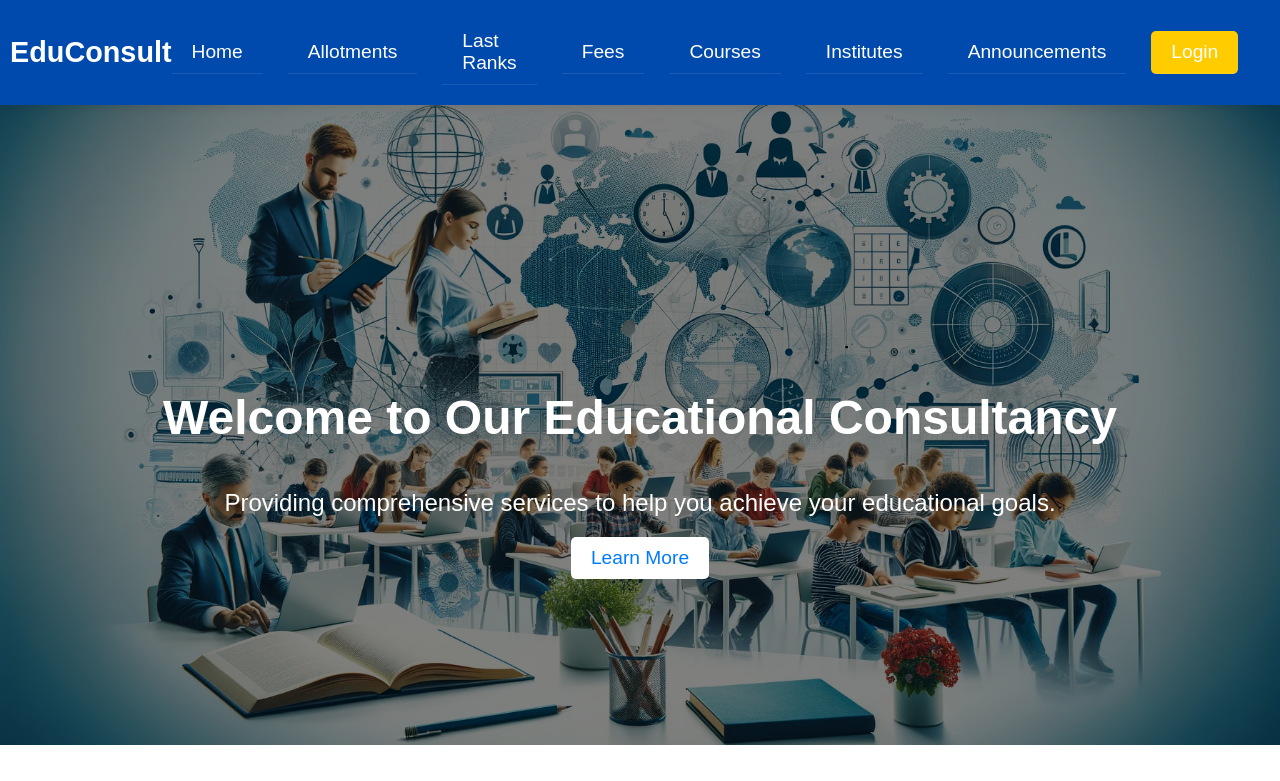
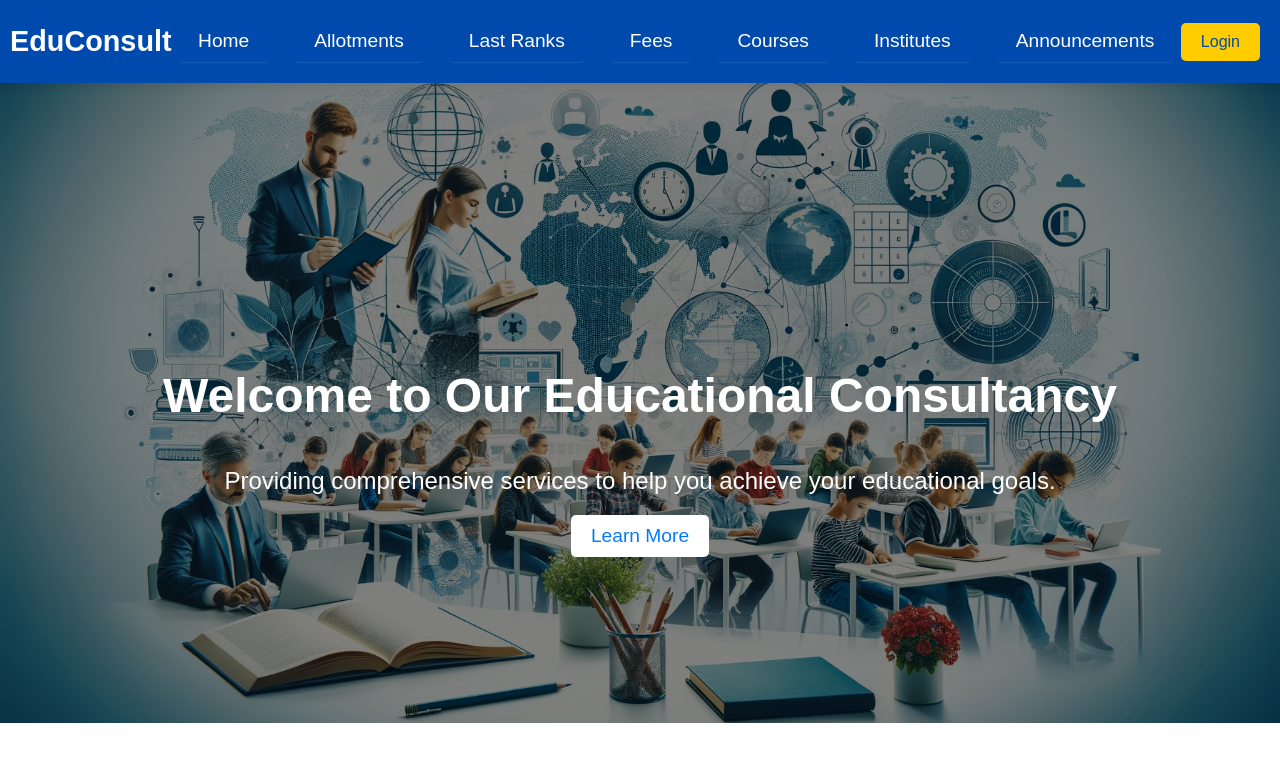
Before and after one commit to abinmk/eduConsultancy, a React (Create React App) app: page / in a window 1280 px wide. Shown: the top 781 px of the page. Built offline with nearby package versions, Linux system fonts and the light colour scheme.

Commit message:
ADDED netlify

```diff
--- a/src/App.js
+++ b/src/App.js
@@ -1,27 +1,13 @@
+// src/App.js
 import React from 'react';
-import { BrowserRouter as Router, Route, Routes } from 'react-router-dom';
-import Home from './pages/Home';
-import Allotments from './pages/Allotments';
-import LastRanks from './pages/LastRanks';
-import Fees from './pages/Fees';
-import Courses from './pages/Courses';
-import Institutes from './pages/Institutes';
-import Announcements from './pages/Announcements';
+import AppRoutes from './Routes';
 
-function App() {
+const App = () => {
   return (
-    <Router>
-      <Routes>
-        <Route path="/" element={<Home />} />
-        <Route path="/allotments" element={<Allotments />} />
-        <Route path="/last-ranks" element={<LastRanks />} />
-        <Route path="/fees" element={<Fees />} />
-        <Route path="/courses" element={<Courses />} />
-        <Route path="/institutes" element={<Institutes />} />
-        <Route path="/announcements" element={<Announcements />} />
-      </Routes>
-    </Router>
+    <div className="App">
+      <AppRoutes />
+    </div>
   );
-}
+};
 
 export default App;
--- /dev/null
+++ b/src/Routes.js
@@ -0,0 +1,27 @@
+// src/Routes.js
+import React from 'react';
+import { BrowserRouter as Router, Route, Routes } from 'react-router-dom';
+import Home from './pages/Home';
+import Allotments from './pages/Allotments';
+import LastRanks from './pages/LastRanks';
+import Fees from './pages/Fees';
+import Courses from './pages/Courses';
+import Institutes from './pages/Institutes';
+import Announcements from './pages/Announcements';
+import Header from './components/Header';
+
+const AppRoutes = () => (
+  <Router>
+    <Routes>
+      <Route path="/" element={<Home />} />
+      <Route path="/allotments" element={<Allotments />} />
+      <Route path="/last-ranks" element={<LastRanks />} />
+      <Route path="/fees" element={<Fees />} />
+      <Route path="/courses" element={<Courses />} />
+      <Route path="/institutes" element={<Institutes />} />
+      <Route path="/announcements" element={<Announcements />} />
+    </Routes>
+  </Router>
+);
+
+export default AppRoutes;
--- a/src/components/Header.js
+++ b/src/components/Header.js
@@ -37,8 +37,8 @@ const Header = () => {
         <Link to="/courses" onClick={closeMenu}>Courses</Link>
         <Link to="/institutes" onClick={closeMenu}>Institutes</Link>
         <Link to="/announcements" onClick={closeMenu}>Announcements</Link>
-        <Link to="/login" className="header-login" onClick={closeMenu}>Login</Link>
       </nav>
+      <Link to="/login" className="header-login" onClick={closeMenu}>Login</Link>
       <div className="menu-icon" onClick={toggleMenu}>
         {menuOpen ? <FaTimes /> : <FaBars />}
       </div>
--- a/src/pages/Allotments.js
+++ b/src/pages/Allotments.js
@@ -117,10 +117,10 @@ const Allotments = () => {
               <tbody>
                 {filteredData.map((item, index) => (
                   <tr key={index}>
-                    <td>{item.Rank}</td>
-                    <td>{item['Allotted Quota']}</td>
-                    <td>{item['Allotted Institute']}</td>
-                    <td>{item.Course}</td>
+                    <td data-label="Rank">{item.Rank}</td>
+                    <td data-label="Allotted Quota">{item['Allotted Quota']}</td>
+                    <td data-label="Allotted Institute">{item['Allotted Institute']}</td>
+                    <td data-label="Course">{item.Course}</td>
                   </tr>
                 ))}
               </tbody>
--- a/src/styles/Allotments.css
+++ b/src/styles/Allotments.css
@@ -67,3 +67,41 @@ tbody tr:nth-child(even) {
   color: #004aad;
   margin-top: 20px;
 }
+
+/* Responsive Styles */
+@media (max-width: 768px) {
+  .filter-section input,
+  .filter-section select {
+    width: 100%; /* Full width on mobile */
+  }
+
+  .filter-row {
+    flex-direction: column;
+    gap: 20px;
+  }
+
+  table, th, td {
+    display: block;
+    width: 100%;
+  }
+
+  th {
+    display: none; /* Hide table headers */
+  }
+
+  td {
+    position: relative;
+    padding-left: 50%;
+    text-align: right;
+  }
+
+  td::before {
+    content: attr(data-label); /* Use data-label to show headers on mobile */
+    position: absolute;
+    left: 10px;
+    width: calc(50% - 20px);
+    padding-right: 10px;
+    text-align: left;
+    font-weight: bold;
+  }
+}
--- a/src/styles/Header.css
+++ b/src/styles/Header.css
@@ -10,51 +10,64 @@
   padding: 20px 0px;
   z-index: 1000;
   box-shadow: 0 2px 10px rgba(0, 0, 0, 0.1);
-  transition: background-color 0.3s ease;
+  transition: background-color 0.3s ease, padding 0.3s ease;
 }
 
 .header-container.scrolled {
   background-color: #00337c;
+  padding: 10px 0px;
 }
 
 .header-logo {
   font-size: 1.8rem;
   font-weight: bold;
   color: #fff;
-  margin-left:10px;
+  margin-left: 10px;
   text-decoration: none;
+  transition: transform 0.3s ease;
+}
+
+.header-logo:hover {
+  transform: scale(1.1);
 }
 
 .header-nav {
   display: flex;
   gap: 25px;
   align-items: center;
+  justify-content: center; /* Center the nav items */
+  flex: 1; /* Allow the nav to take up remaining space */
 }
 
 .header-nav a {
   color: #fff;
   text-decoration: none;
   font-size: 1.2rem;
-  transition: color 0.3s ease;
+  padding: 10px 15px;
+  border-radius: 5px;
+  transition: color 0.3s ease, background-color 0.3s ease, transform 0.3s ease;
 }
 
 .header-nav a:hover {
   color: #ffcc00;
+  background-color: rgba(255, 255, 255, 0.1);
+  transform: translateY(-5px);
 }
 
 .header-login {
   background-color: #ffcc00;
-  margin-right: 50px;
+  margin-right: 20px; /* Ensure space from the right edge */
   color: #004aad;
   padding: 10px 20px;
   border-radius: 5px;
   text-decoration: none;
-  transition: background-color 0.3s ease, color 0.3s ease;
+  transition: background-color 0.3s ease, color 0.3s ease, transform 0.3s ease;
 }
 
 .header-login:hover {
   background-color: #ffd633;
   color: #00337c;
+  transform: translateY(-5px);
 }
 
 .menu-icon {
@@ -62,7 +75,7 @@
   font-size: 2rem;
   cursor: pointer;
   color: #fff;
-  margin:10px;
+  margin: 10px;
 }
 
 .header-nav.open {
@@ -84,6 +97,7 @@
   border-bottom: 1px solid rgba(255, 255, 255, 0.1);
 }
 
+/* Responsive Styles */
 @media (max-width: 768px) {
   .header-nav {
     display: none;
@@ -92,4 +106,8 @@
   .menu-icon {
     display: block;
   }
+
+  .header-login {
+    display: none; /* Hide login link in mobile view */
+  }
 }
```
